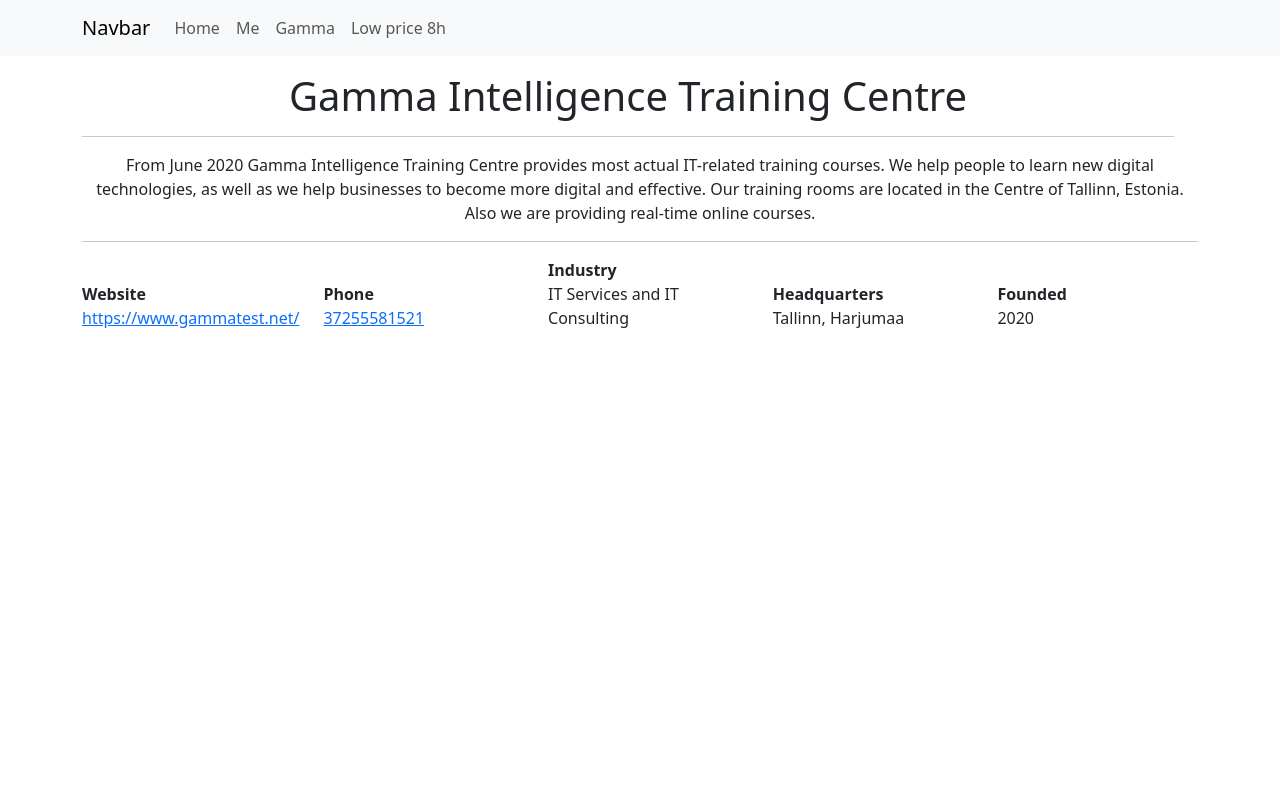
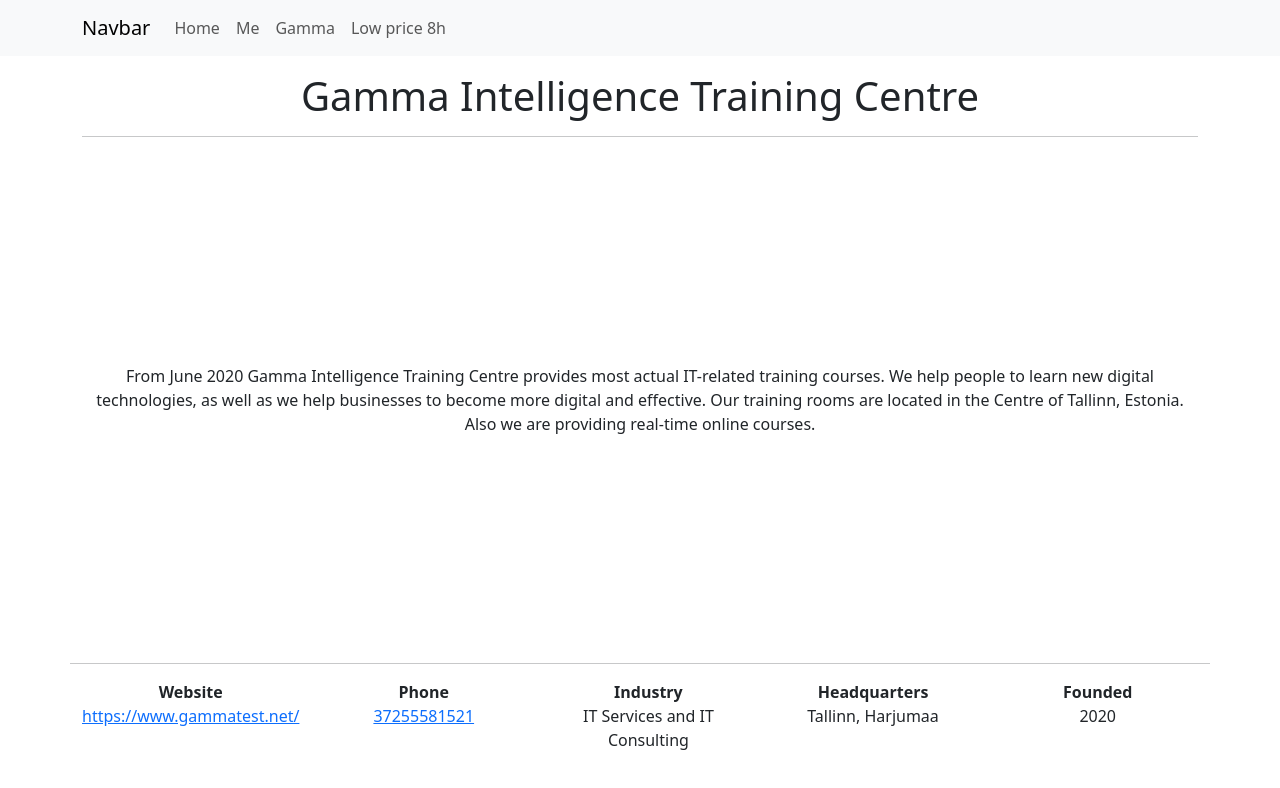
Before and after one commit to KonstantinBuruyan/elektrikell, a React (Create React App) app: page /about/gamma in a window 1280 px wide. Shown: the top 788 px of the page. Built offline with nearby package versions, Linux system fonts and the light colour scheme.

Commit message:
Update Gamma and TargetLow layout

```diff
--- a/src/About/Gamma.jsx
+++ b/src/About/Gamma.jsx
@@ -4,25 +4,27 @@ function Gamma() {
 
 
     return (
-        <Container className="mt-3 h-100">
-            <Row className="row align-items-start w-100" >
-                <Col className="text-center">
+        <>
+            <Container className="pt-3 pb-3 d-flex flex-column justify-content-between text-center" style={{height:"90%"}} >
+                <Row >
+                    <Col>
                         <h1>Gamma Intelligence Training Centre</h1>
                         <hr></hr>
                     </Col>
                 </Row>
-            <Row className="row align-items-center" >
-                <Col className='text-center'>
+                <Row >
+                    <Col>
                         <p >
                             From June 2020 Gamma Intelligence Training Centre provides most actual IT-related training courses.
                             We help people to learn new digital
                             technologies, as well as we help businesses to become more digital and effective.
                             Our training rooms are located in the Centre of Tallinn, Estonia. Also we are providing real-time online courses.
                         </p>
-                    <hr></hr>
+
                     </Col>
                 </Row>
-            <Row className="row align-items-end">
+                <Row >
+                    <hr></hr>
                     <Col>
                         <dt className="mb1 text-heading-medium">
                             Website
@@ -77,6 +79,7 @@ function Gamma() {
 
                 </Row>
             </Container>
+        </>
     );
 }
 export default Gamma;
--- a/src/Footer/TargetLow.jsx
+++ b/src/Footer/TargetLow.jsx
@@ -28,7 +28,7 @@ function TargetLow(props) {
     return (
         <>
             <Row className="durations">
-                <Col style={{ "textAlign": "center" }}>
+                <Col className="text-center">
                     <span className="durations_title">Tahan tarbida </span>
 
                 </Col>
```
Lines whose indentation alone changed are shown as unchanged.
